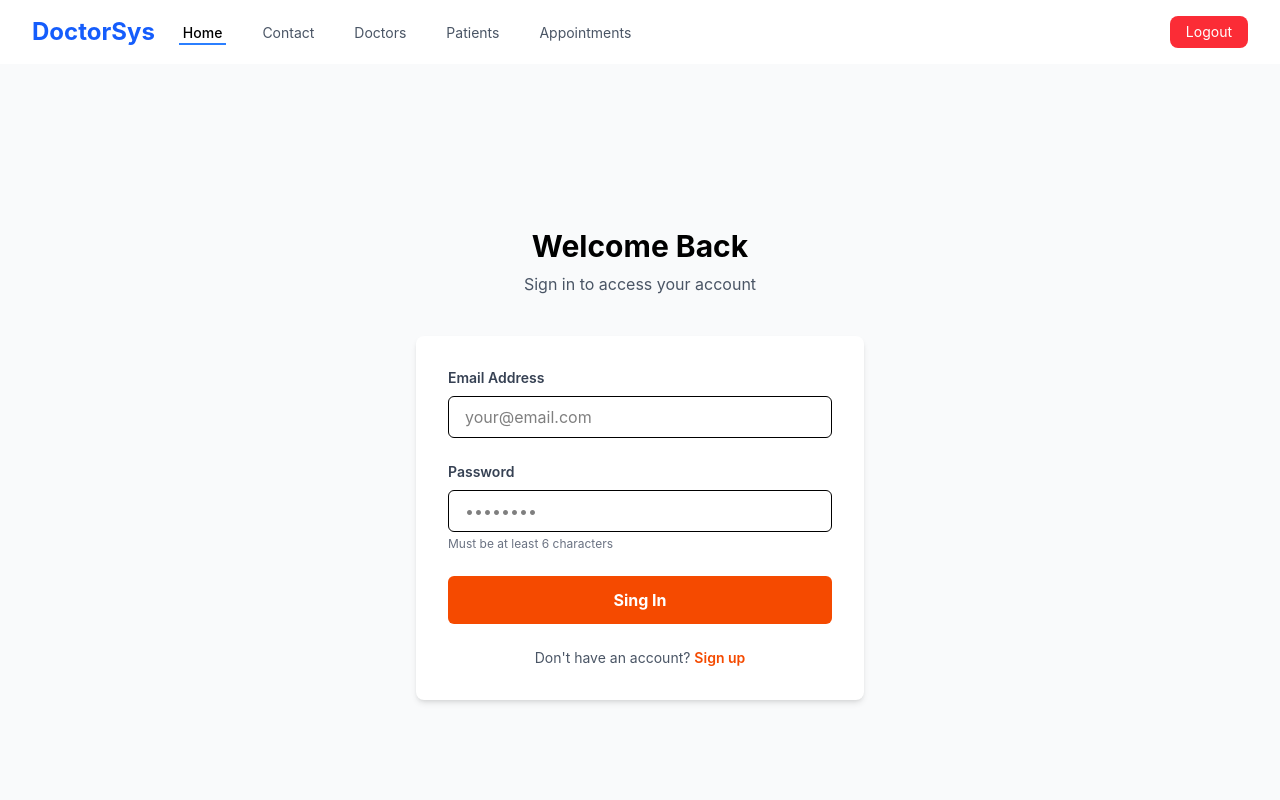
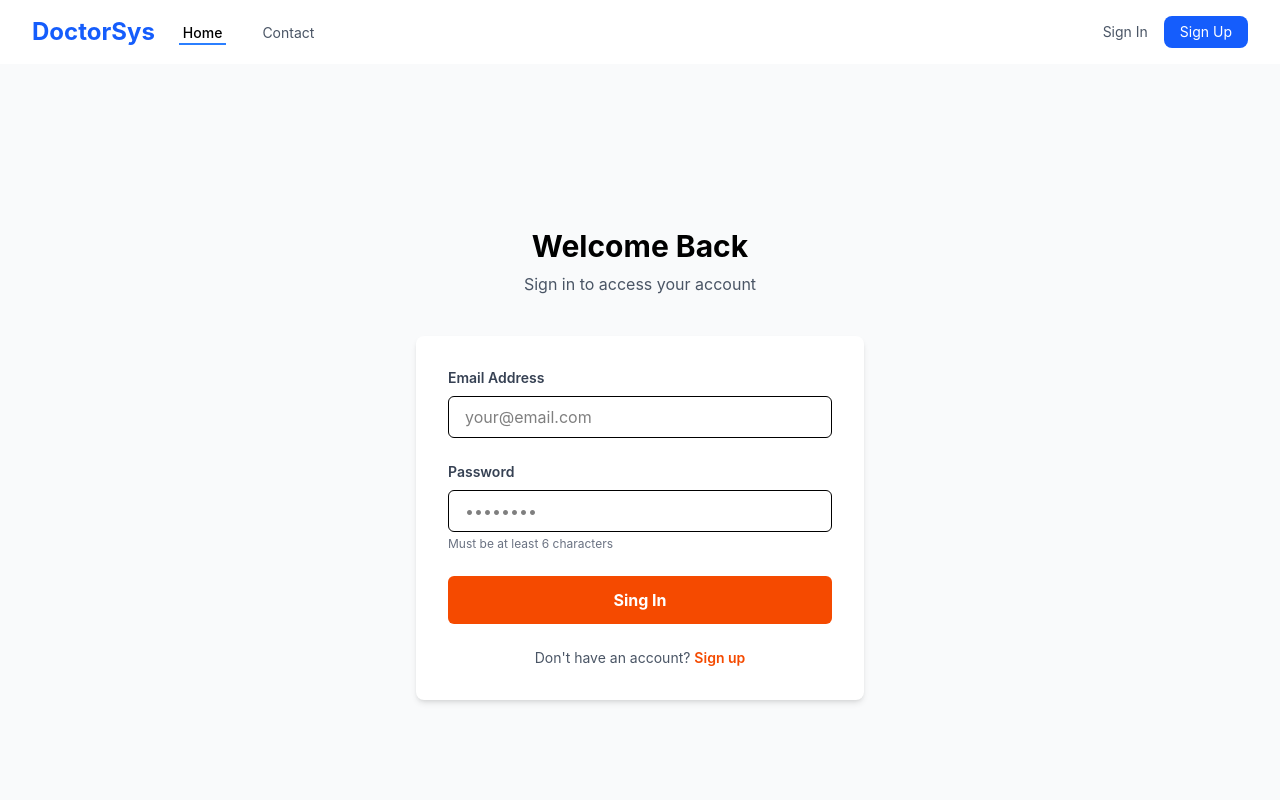
Before and after one commit to dahirsadiq/Doctor-Appointment-System, a React (Vite) app: page /signin in a window 1280 px wide. Shown: the top 800 px of the page. Built offline with nearby package versions, Linux system fonts and the light colour scheme; no server answers.

Commit message:
added unauthtenticated routes and signout functionality

```diff
--- a/src/App.jsx
+++ b/src/App.jsx
@@ -12,6 +12,7 @@ import SignInPage from "./Pages/SingInPage";
 import SignUpPage from "./Pages/SingUpPage";
 import Dashboard from "./Pages/Dashboard";
 import { AuthProvider, useAuth } from "./context/AuthContext";
+import UnAuthenticatedRoute from "./Components/UnAuthenticatedRoute";
 
 
 function App() {
@@ -27,8 +28,23 @@ function App() {
         <Route path="/Doctors" element={<DoctorsPage />} />
         <Route path="/Patients" element={<PatientsPage />} />
 
-        <Route path="/signin" element={<SignInPage />} />
-        <Route path="/signup" element={<SignUpPage />} />
+        {/* <Route path="/signin" element={<SignInPage />} />
+        <Route path="/signup" element={<SignUpPage />} /> */}
+        {/* un authenticated routes */}
+         <Route path='/signin'
+              element={
+                <UnAuthenticatedRoute>
+                  <SignInPage />
+                </UnAuthenticatedRoute>
+              } />
+
+            <Route path='/signup'
+              element={
+                <UnAuthenticatedRoute>
+                  <SignUpPage />
+                </UnAuthenticatedRoute>
+              }
+            />
 
         <Route
           path="/dashboard"
--- a/src/Components/Header.jsx
+++ b/src/Components/Header.jsx
@@ -1,10 +1,13 @@
 import { useState } from "react";
 import { Link } from "react-router";
 import { FaBars, FaTimes } from "react-icons/fa";
+import { useAuth } from "../context/AuthContext";
 
 const Header = () => {
-  const [isLoggedIn, setIsLoggedIn] = useState(true);
-  const [menuOpen, setMenuOpen] = useState(false);
+  //const [isLoggedIn, setIsLoggedIn] = useState(true);
+   const [menuOpen, setMenuOpen] = useState(false);
+  const { isLoggedIn, profile, logout } = useAuth()
+
 
   return (
     <header className="bg-white shadow">
@@ -57,10 +60,10 @@ const Header = () => {
               </>
             ) : (
               <button
-                onClick={() => setIsLoggedIn(false)}
+                onClick={() => logout()}
                 className="bg-red-500 text-white px-4 py-1.5 rounded-lg text-sm"
               >
-                Logout
+                Signout
               </button>
             )}
           </div>
--- /dev/null
+++ b/src/Components/UnAuthenticatedRoute.jsx
@@ -0,0 +1,24 @@
+import { Navigate } from "react-router";
+import { useAuth } from "../context/AuthContext";
+
+export default function UnAuthenticatedRoute({ children, redirectTo = "/" }) {
+
+
+    const { isLoggedIn, isLoading } = useAuth();
+
+
+    if (isLoading) {
+        return (
+            <div className="min-h-screen flex items-center justify-center">
+                <div className="animate-spin rounded-full h-12 w-12 border-t-2 border-b-2 border-orange-500"></div>
+            </div>
+        )
+    }
+
+
+    if (isLoggedIn) {
+        return <Navigate to={redirectTo} replace />
+    }
+
+    return children
+}
--- a/src/context/AuthContext.jsx
+++ b/src/context/AuthContext.jsx
@@ -1,5 +1,6 @@
 import { createContext, useContext, useEffect, useState } from "react";
 import { fetchProfile, onAuthChange, signOut } from "../lib/auth";
+import { PiSignOutLight } from "react-icons/pi";
 
 
 const AuthContext = createContext(null);
@@ -10,6 +11,7 @@ export function AuthProvider({ children }) {
     const [user, setUser] = useState(null);
     const [profile, setProfile] = useState(null);
     const [isLoading, setIsLoading] = useState(true);
+    const [isLoggedIn, setIsLoggedIn] = useState(true);
 
 
     useEffect(() => {
@@ -39,7 +41,7 @@ export function AuthProvider({ children }) {
 
 
 
-    const logout = async () => {
+     const logout = async () => {
         try {
             await signOut()
         } catch (error) {
@@ -53,7 +55,7 @@ export function AuthProvider({ children }) {
         user,
         profile,
         isLoading,
-        // isLoggedIn: !!user,
+        isLoggedIn: !!user,
         logout
     }
 
```
